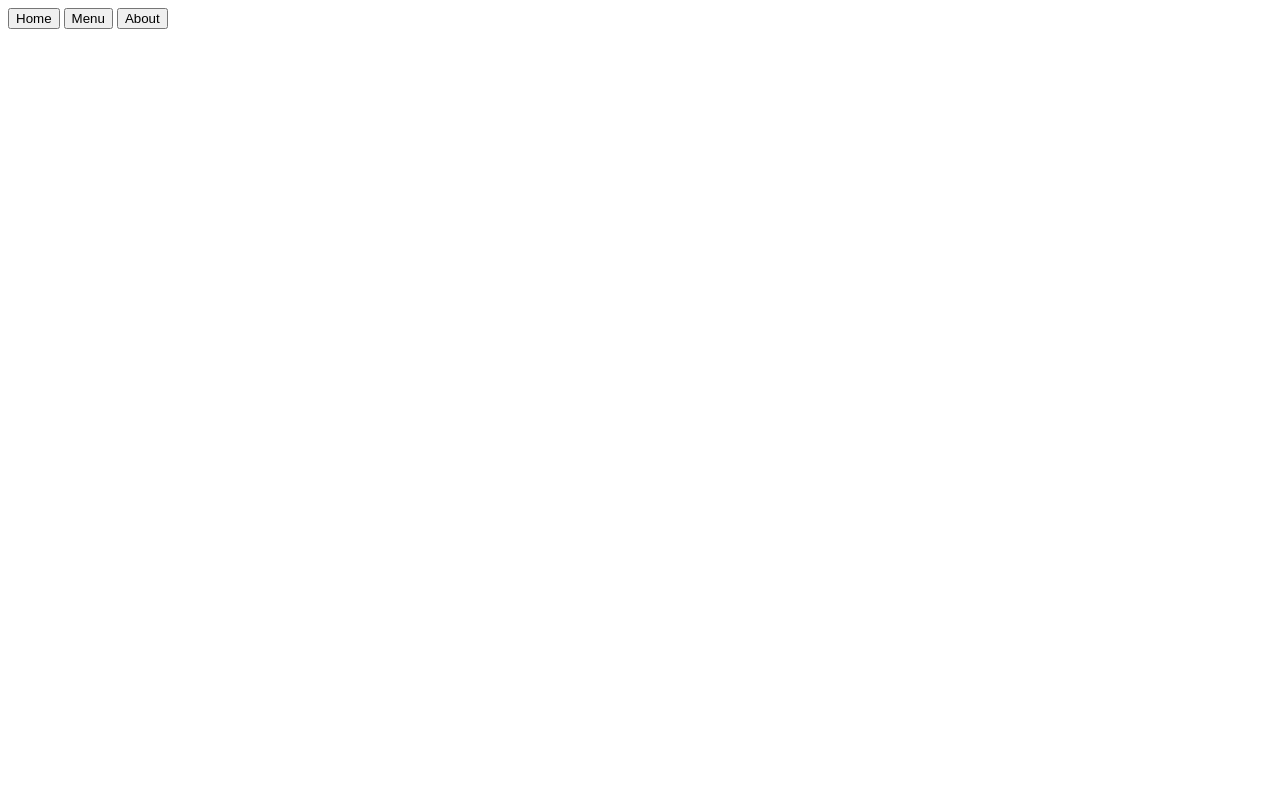
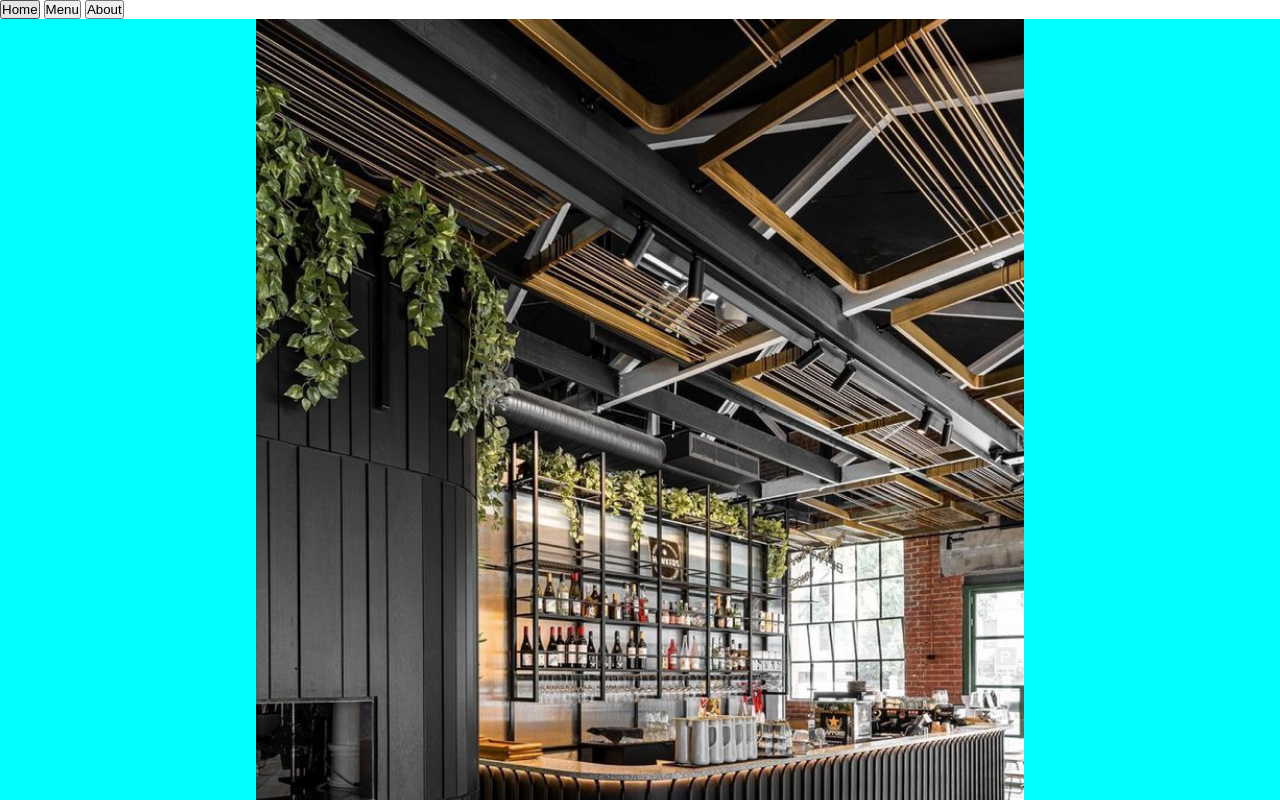
Before and after one commit to sdhinsa11/Restaurant_Page, a website built with webpack: page src/index.html in a window 1280 px wide. Shown: the top 800 px of the page. Built offline with nearby package versions, Linux system fonts and the light colour scheme.

Commit message:
Starting steps of project

```diff
--- a/src/index.html
+++ b/src/index.html
@@ -14,7 +14,11 @@
             <button>About</button>
         </nav>
     </header>
-    <div id="content"></div>
+    <div id="content">
+        <!-- <img src="/cafe.jpg" alt="Cafe" width = "980" height = "600">
+        <div id = "overlay-text">Our restaurant is the epitome of comfort, class and relaxation. We want to treat out guests with the utmost respect and love. Enjoy your food, its made with love!</div>
+        <h2>Welcome to Cozy Cove Cafe</h2> -->
+    </div>
 
 
 </body>
--- a/src/index.js
+++ b/src/index.js
@@ -0,0 +1,47 @@
+// console.log("Everything is working");
+
+import _ from 'lodash';
+import './style.css';
+import cafe from './cafe.jpg';
+
+function component() {
+    const element = document.getElementById("content");
+
+    // add the image
+
+    const myImg = new Image();
+    myImg.src = cafe;
+    myImg.id = "mainImg";
+
+    element.appendChild(myImg);
+
+    // add the text
+
+    const para = document.createElement("p");
+    para.textContent = "Our restaurant is the epitome of comfort, class and relaxation. We want to treat out guests with the utmost respect and love. Enjoy your food, its made with love!";
+    element.appendChild(para);
+
+    // add the header
+
+    const name = document.createElement("h2");
+    name.textContent = "Cozy Cove Cafe";
+    element.appendChild(name);
+
+
+    // going to have 4 divs with there own little styles to it
+
+    // img
+
+    // div with about
+
+    // another div for other functionalities
+
+    // then another div for  subscription
+
+    // then another one for contact
+
+
+    return element;
+  }
+
+  document.body.appendChild(component());
--- /dev/null
+++ b/src/style.css
@@ -0,0 +1,25 @@
+*{
+    margin:0;
+    padding: 0%;
+}
+
+#content{
+    /* background: url('./cafe.jpg'); */
+    display: flex;
+    flex-direction: column;
+    justify-content: center;
+    align-items: center;
+
+    /* position: relative; */
+    z-index: -1;
+    height: 100%;
+    width: 100%;
+    background-color: aqua;
+
+}
+
+#mainImg{
+    position: sticky;
+    width: 60%;
+    /* z-index:-1; */
+}
--- a/webpack.config.js
+++ b/webpack.config.js
@@ -1,19 +1,37 @@
 const path = require('path');
 
-const HtmlWebpackPlugin = require('html-webpack-plugin');
+const HtmlWebPackPlugin = require('html-webpack-plugin');
 
 
 module.exports = {
   entry: './src/index.js',
+  mode: 'development',
   output: {
     filename: 'main.js',
     path: path.resolve(__dirname, 'dist'),
   },
 
   plugins:[
-    new HtmlWebpackPlugin({
+    new HtmlWebPackPlugin({
         template: './src/index.html',
-
     }),
   ],
+
+  module: {
+    rules: [
+      {
+        test: /\.css$/i,
+        use: ['style-loader', 'css-loader'],
+      },
+      {
+        test: /\.(png|svg|jpg|jpeg|gif)$/i,
+        type: 'asset/resource',
+      },
+
+      {
+        test: /\.(woff|woff2|eot|ttf|otf)$/i,
+        type: 'asset/resource',
+      },
+    ],
+  },
 };
```
Also changed, not shown: package.json (+7 -1 lines), src/cafe.jpg (added), 3 other files.
